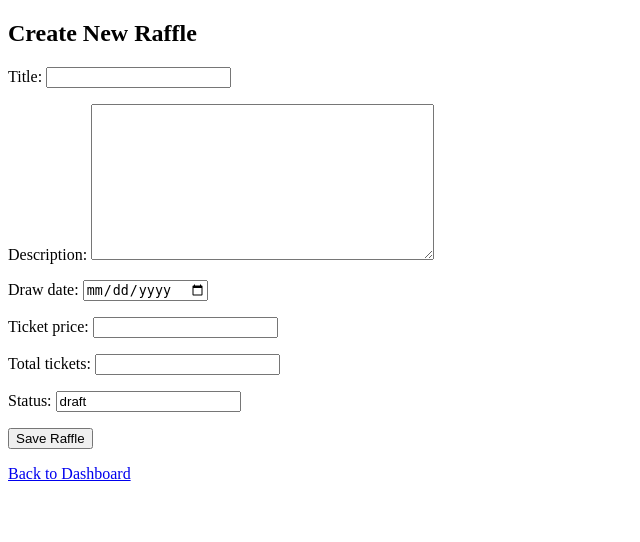
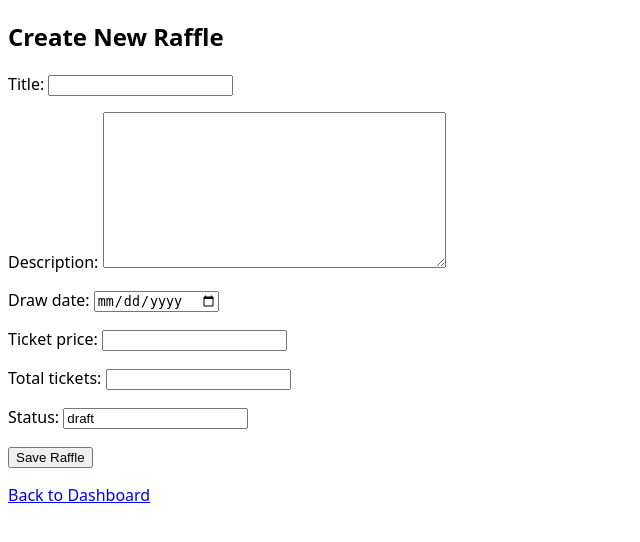
Before and after one commit to srcsoftwareengineer/raffle-portal, a Django app: page /raffles/create/ in a window 1280 px wide. Shown: the top 542 px of the page, without its empty margins (0-640 px from the left). Run offline with Django 5.2, Linux system fonts and the light colour scheme; the visitor is signed in with stand-in values (Sample User, id 1).

Commit message:
added single css style

```diff
--- a/core/templates/core/create_raffle.html
+++ b/core/templates/core/create_raffle.html
@@ -1,7 +1,7 @@
 <!DOCTYPE html>
 <html>
 <head><title>Create Raffle</title></head>
-<body>
+<body style="font-family:Sans">
     <h2>Create New Raffle</h2>
     <form method="post">
         {% csrf_token %}
```
